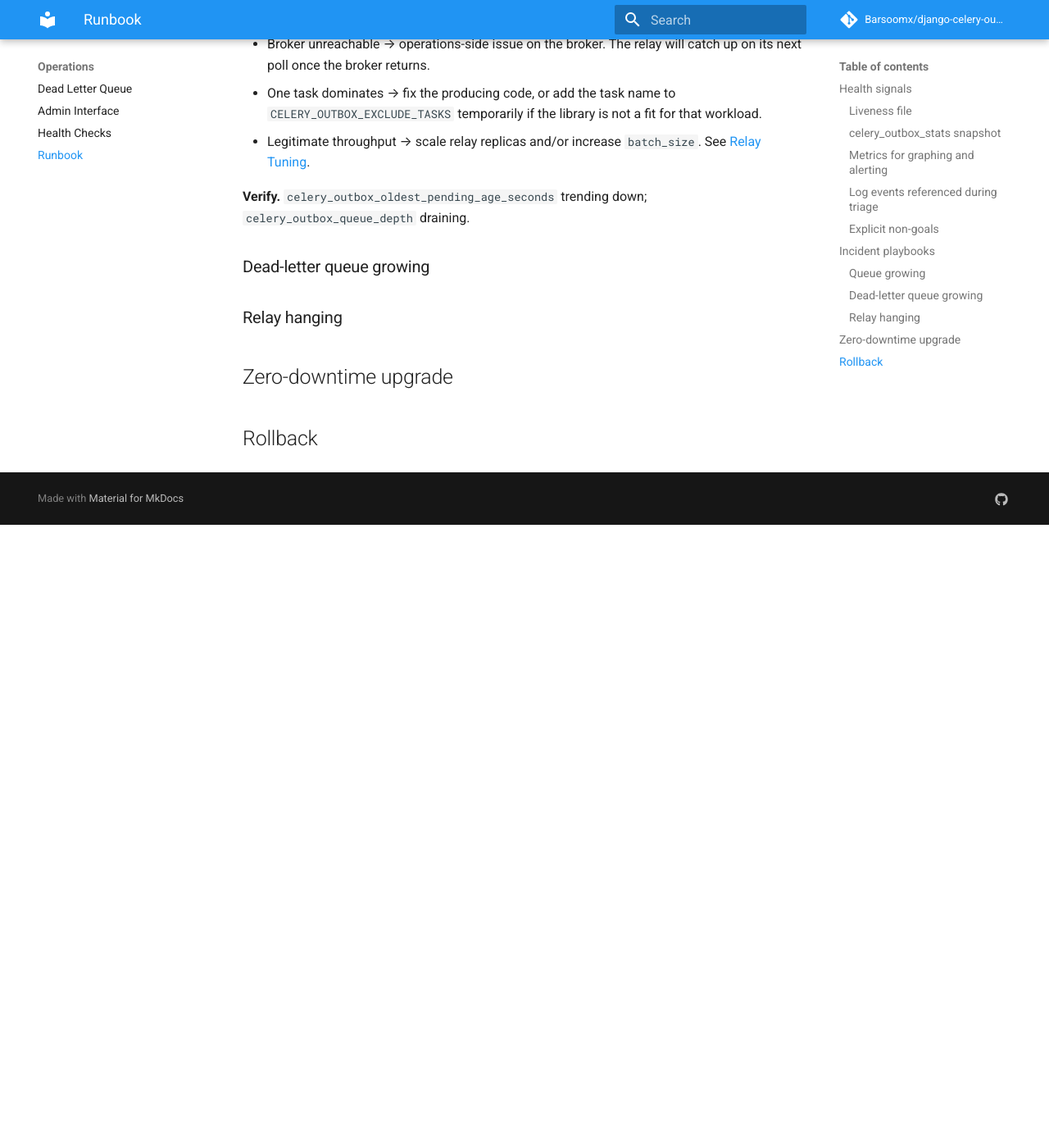
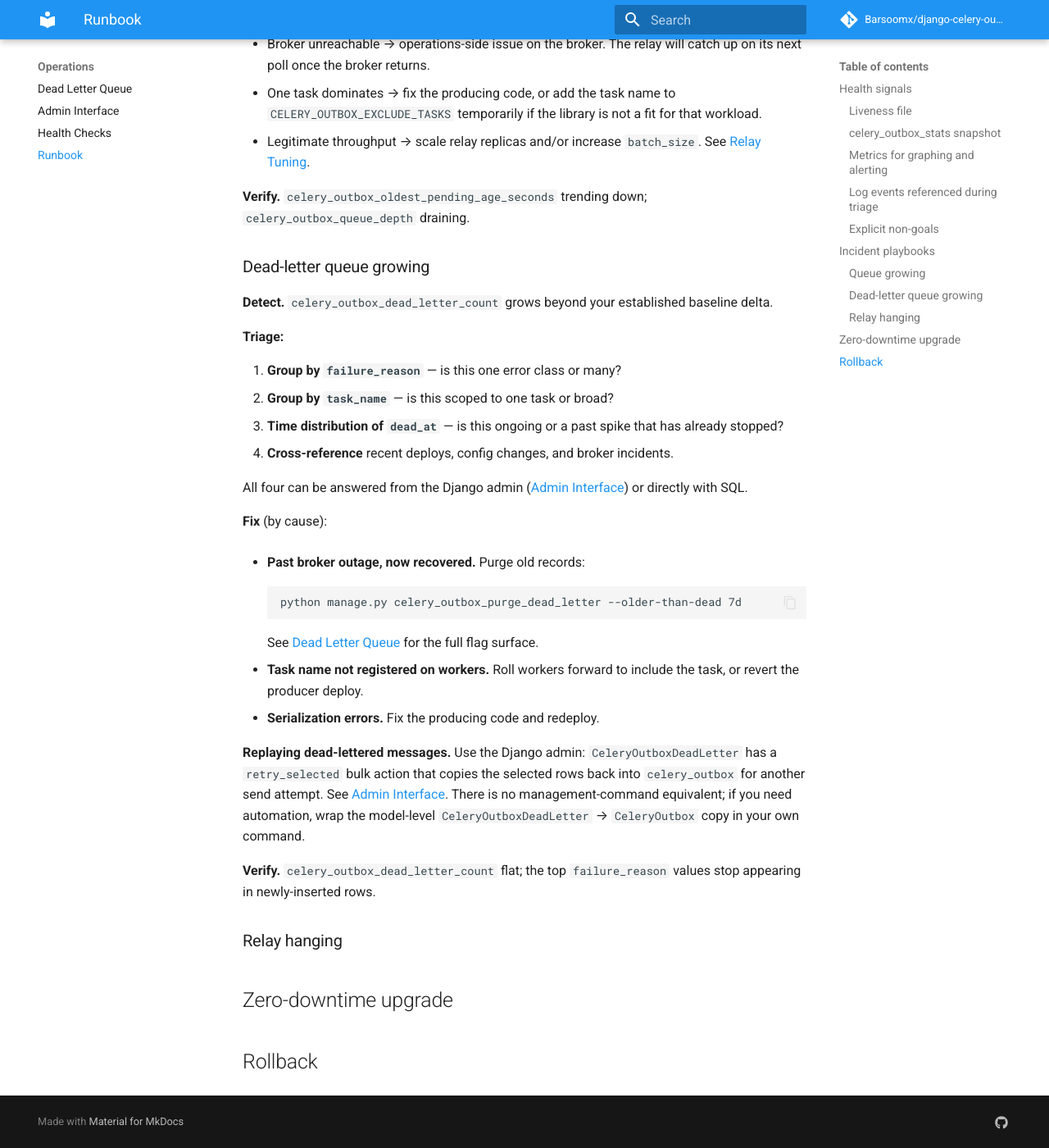
Before and after one commit to Barsoomx/django-celery-outbox, an MkDocs documentation site: the page built from docs/operations/runbook.md, in a window 1280 px wide and 1400 px high, scrolled down 2797 px. Shown: the whole window at 82% size. Built offline with MkDocs 1.6.1 and Material for MkDocs 9.7.7, drawn with Linux system fonts in a browser that asks for light colours; comment, search, counter and statistics services are not loaded; before the commit the page ends 3437 px from its top, so only the background shows below that.

Commit message:
docs(runbook): dead-letter queue growing playbook
Refs #20

Co-Authored-By: Claude Opus 4.7 (1M context) <noreply@anthropic.com>

````diff
--- a/docs/operations/runbook.md
+++ b/docs/operations/runbook.md
@@ -91,7 +91,33 @@ Full catalogue: [Logging Events](../observability/logging-events.md).
 
 ### Dead-letter queue growing
 
-<!-- filled in by Task 4 -->
+**Detect.** `celery_outbox_dead_letter_count` grows beyond your established baseline delta.
+
+**Triage:**
+
+1. **Group by `failure_reason`** — is this one error class or many?
+2. **Group by `task_name`** — is this scoped to one task or broad?
+3. **Time distribution of `dead_at`** — is this ongoing or a past spike that has already stopped?
+4. **Cross-reference** recent deploys, config changes, and broker incidents.
+
+All four can be answered from the Django admin ([Admin Interface](admin-interface.md)) or directly with SQL.
+
+**Fix** (by cause):
+
+- **Past broker outage, now recovered.** Purge old records:
+
+    ```bash
+    python manage.py celery_outbox_purge_dead_letter --older-than-dead 7d
+    ```
+
+    See [Dead Letter Queue](dead-letter.md) for the full flag surface.
+
+- **Task name not registered on workers.** Roll workers forward to include the task, or revert the producer deploy.
+- **Serialization errors.** Fix the producing code and redeploy.
+
+**Replaying dead-lettered messages.** Use the Django admin: `CeleryOutboxDeadLetter` has a `retry_selected` bulk action that copies the selected rows back into `celery_outbox` for another send attempt. See [Admin Interface](admin-interface.md). There is no management-command equivalent; if you need automation, wrap the model-level `CeleryOutboxDeadLetter` → `CeleryOutbox` copy in your own command.
+
+**Verify.** `celery_outbox_dead_letter_count` flat; the top `failure_reason` values stop appearing in newly-inserted rows.
 
 ### Relay hanging
 
````
